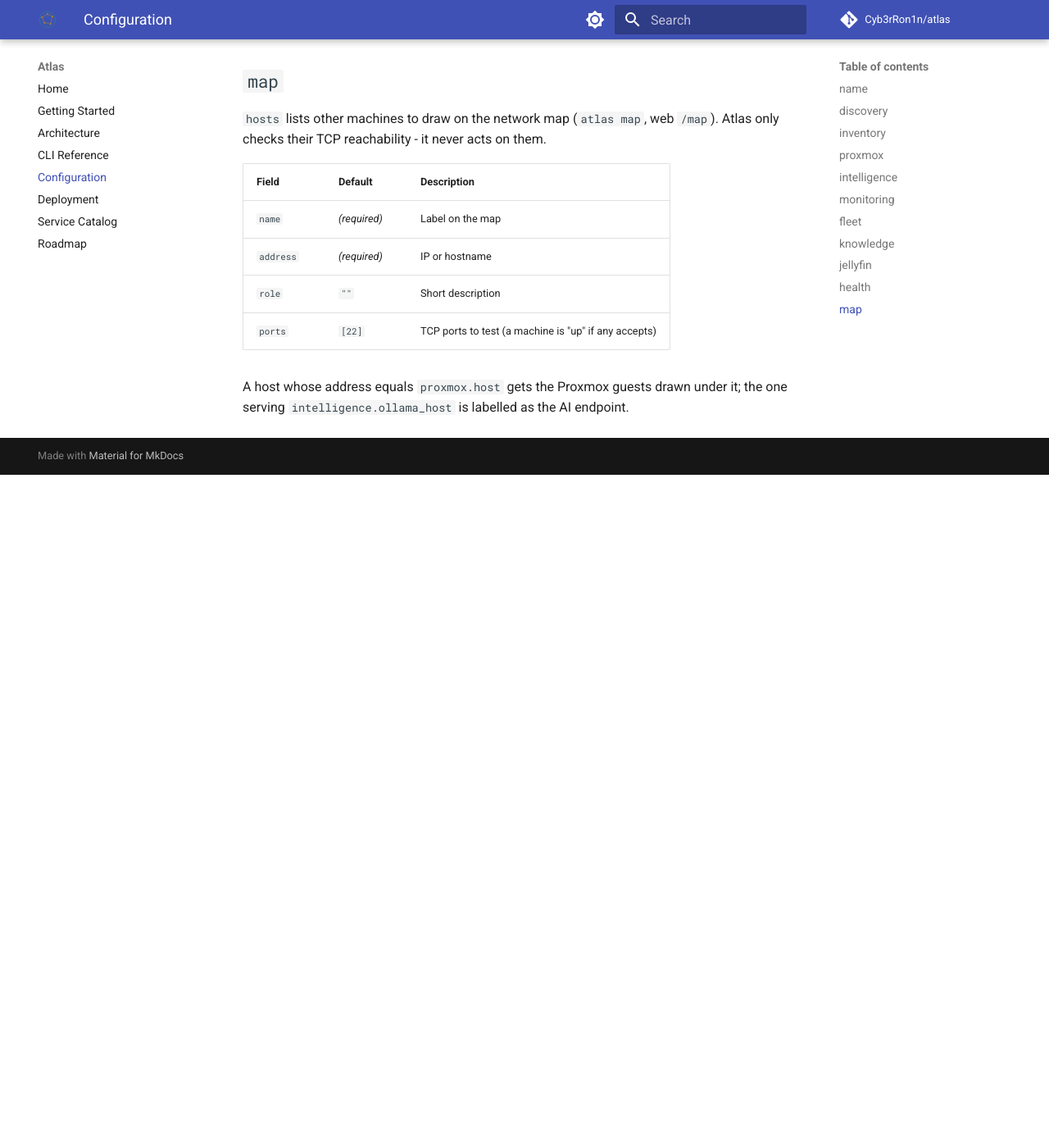
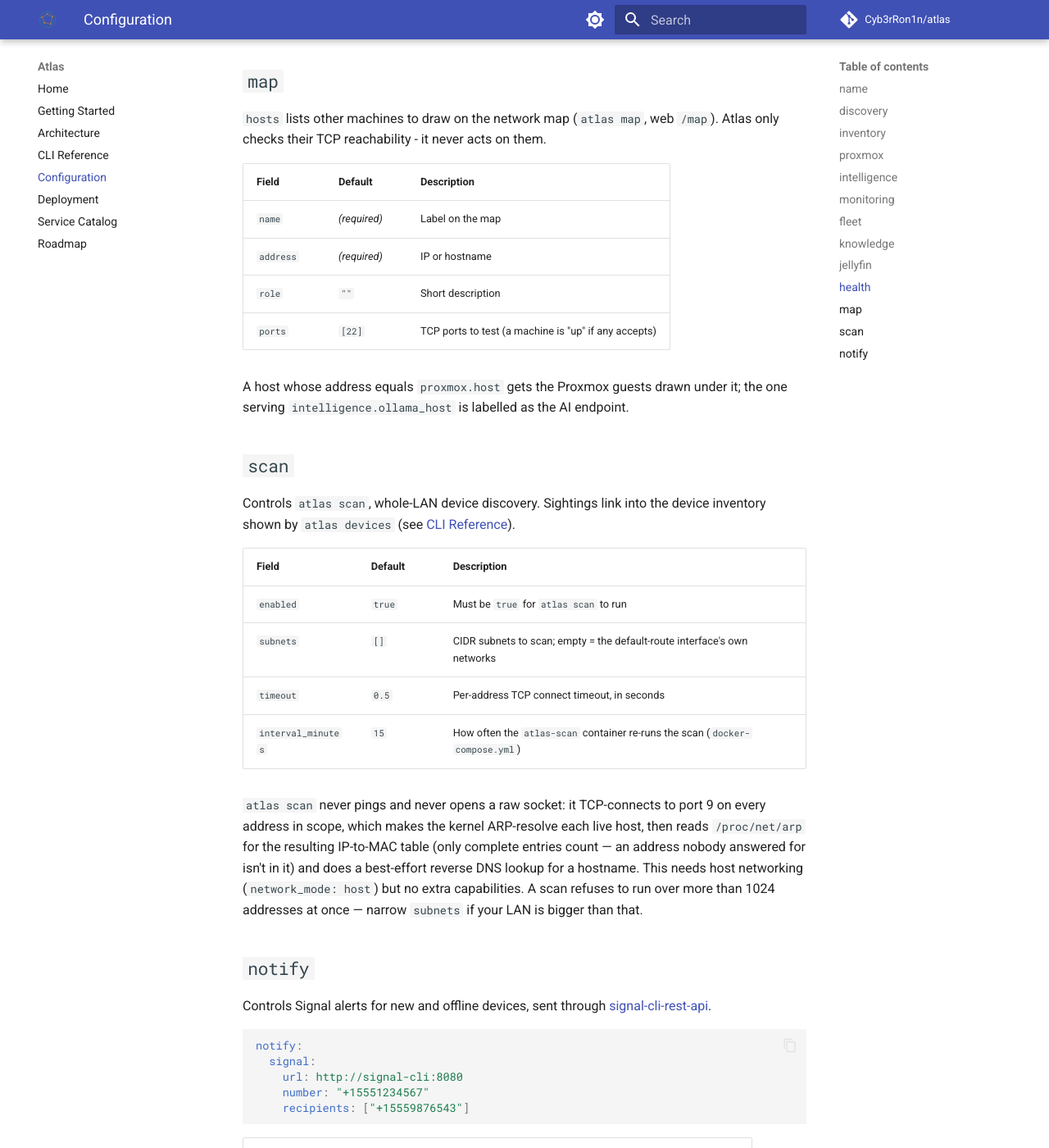
Before and after one commit to Cyb3rRon1n/atlas, an MkDocs documentation site: the page built from docs/configuration.md, in a window 1280 px wide and 1400 px high, scrolled down 5383 px. Shown: the whole window at 82% size. Built offline with MkDocs 1.6.1 and Material for MkDocs 9.7.7, drawn with Linux system fonts in a browser that asks for light colours; comment, search, counter and statistics services are not loaded; before the commit the page ends 5962 px from its top, so only the background shows below that; some of the changed text lies outside the part shown.

Commit message:
feat(devices): atlas-scan container replaces atlas-refresh; docs

````diff
--- a/docs/configuration.md
+++ b/docs/configuration.md
@@ -162,3 +162,36 @@ Markdown is searched section by section; scripts whole (they document themselves
 | `ports` | `[22]` | TCP ports to test (a machine is "up" if any accepts) |
 
 A host whose address equals `proxmox.host` gets the Proxmox guests drawn under it; the one serving `intelligence.ollama_host` is labelled as the AI endpoint.
+
+## `scan`
+
+Controls `atlas scan`, whole-LAN device discovery. Sightings link into the device inventory shown by `atlas devices` (see [CLI Reference](cli-reference.md)).
+
+| Field | Default | Description |
+|---|---|---|
+| `enabled` | `true` | Must be `true` for `atlas scan` to run |
+| `subnets` | `[]` | CIDR subnets to scan; empty = the default-route interface's own networks |
+| `timeout` | `0.5` | Per-address TCP connect timeout, in seconds |
+| `interval_minutes` | `15` | How often the `atlas-scan` container re-runs the scan (`docker-compose.yml`) |
+
+`atlas scan` never pings and never opens a raw socket: it TCP-connects to port 9 on every address in scope, which makes the kernel ARP-resolve each live host, then reads `/proc/net/arp` for the resulting IP-to-MAC table (only complete entries count — an address nobody answered for isn't in it) and does a best-effort reverse DNS lookup for a hostname. This needs host networking (`network_mode: host`) but no extra capabilities. A scan refuses to run over more than 1024 addresses at once — narrow `subnets` if your LAN is bigger than that.
+
+## `notify`
+
+Controls Signal alerts for new and offline devices, sent through [signal-cli-rest-api](https://github.com/bbernhard/signal-cli-rest-api).
+
+```yaml
+notify:
+  signal:
+    url: http://signal-cli:8080
+    number: "+15551234567"
+    recipients: ["+15559876543"]
+```
+
+| Field | Default | Description |
+|---|---|---|
+| `url` | `""` | Base URL of a running signal-cli-rest-api instance. Empty = alerts off |
+| `number` | `""` | The registered Signal number to send from |
+| `recipients` | `[]` | Numbers (or group IDs) to send to |
+
+The first successful run of each source (`lan`, `proxmox`, ...) is a baseline — it never generates new-device alerts by itself. After that, new-device alerts roll up: if one was already sent in the last 24 hours, further new devices are held and folded into the next message instead of each firing its own alert. An important device going quiet (missed the last 2 successful runs of every source) alerts once per episode, not on every scan it stays quiet. A failed Signal send leaves the notification queued and retries on the next run.
````
Also changed, not shown: README.md (+2 -0 lines), docker-compose.yml (+11 -8 lines), docs/cli-reference.md (+2 -0 lines), 1 other file.
